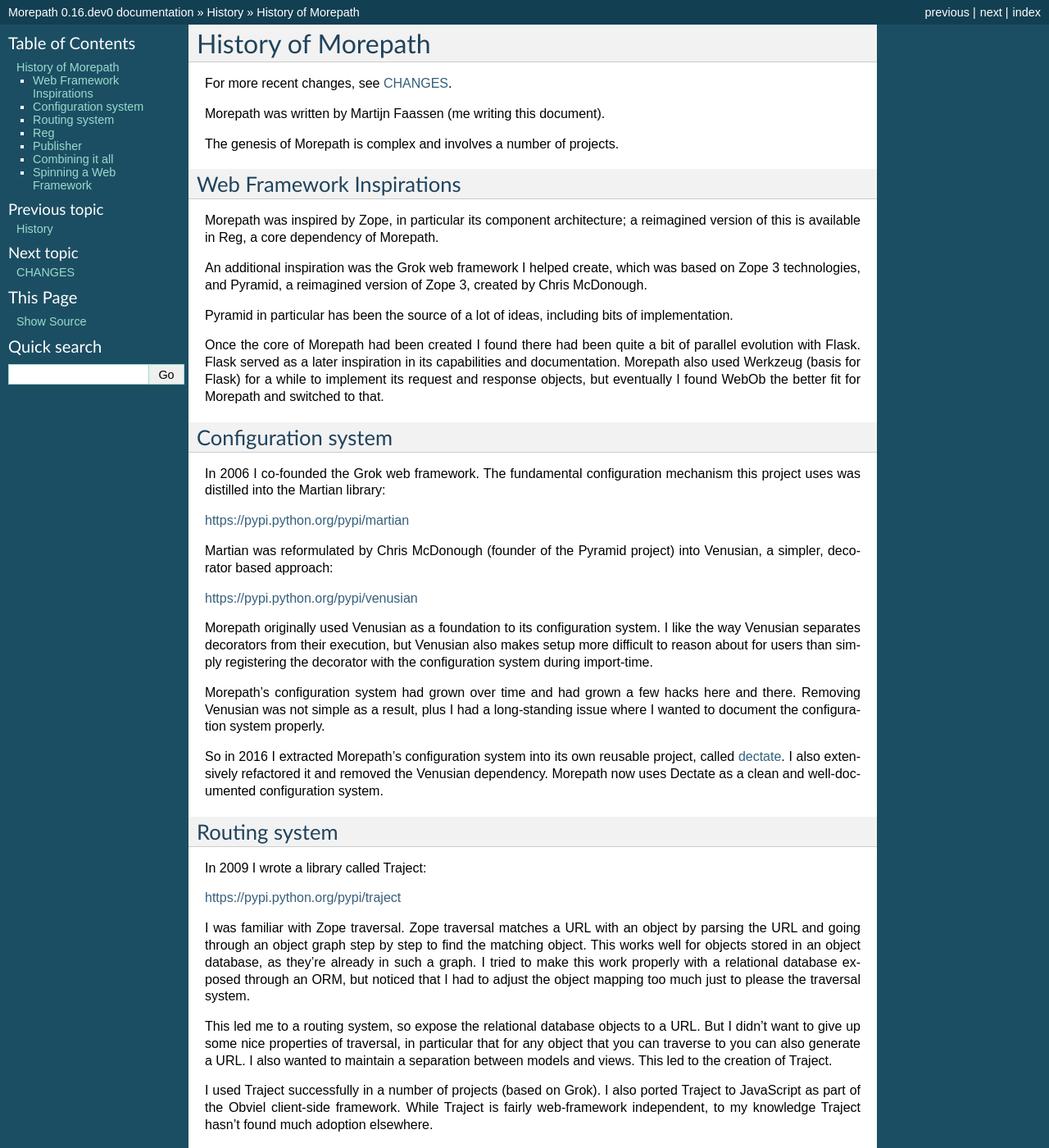
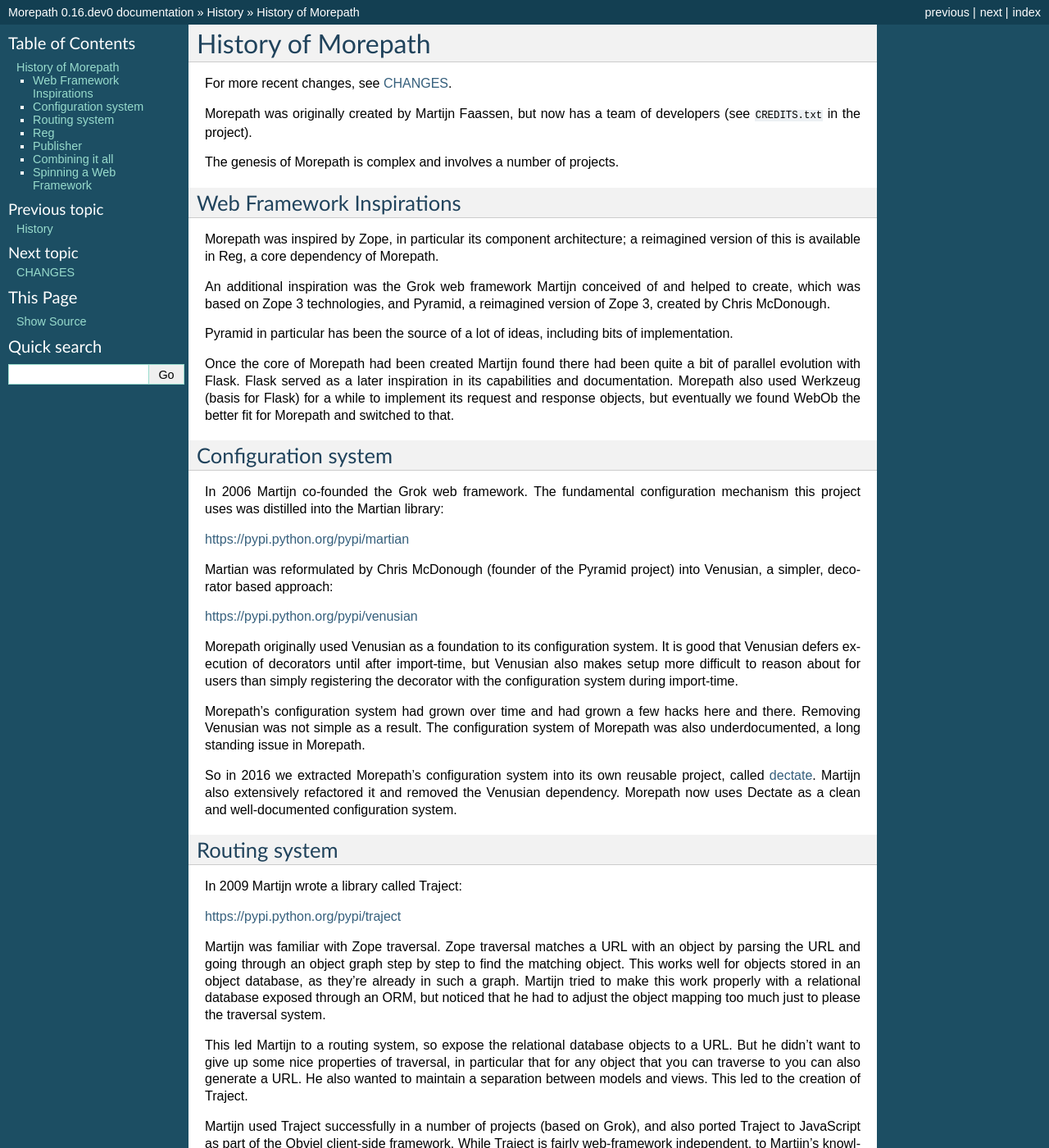
Before and after one commit to morepath/morepath, a Sphinx documentation site: the page built from doc/history.rst, in a window 1280 px wide and 1400 px high. Shown: the whole window at 82% size. Built offline with Sphinx 7.4.7, drawn with Linux system fonts in a browser that asks for light colours; some of the changed text lies outside the part shown.

Commit message:
Third-personify, and update with recent big changes.

```diff
--- a/doc/history.rst
+++ b/doc/history.rst
@@ -3,7 +3,8 @@
 
 For more recent changes, see :doc:`changes`.
 
-Morepath was written by Martijn Faassen (me writing this document).
+Morepath was originally created by Martijn Faassen, but now has a team
+of developers (see ``CREDITS.txt`` in the project).
 
 The genesis of Morepath is complex and involves a number of projects.
 
@@ -14,24 +15,24 @@
 architecture; a reimagined version of this is available in Reg, a core
 dependency of Morepath.
 
-An additional inspiration was the Grok web framework I helped create,
-which was based on Zope 3 technologies, and Pyramid, a reimagined
-version of Zope 3, created by Chris McDonough.
+An additional inspiration was the Grok web framework Martijn conceived
+of and helped to create, which was based on Zope 3 technologies, and
+Pyramid, a reimagined version of Zope 3, created by Chris McDonough.
 
 Pyramid in particular has been the source of a lot of ideas, including
 bits of implementation.
 
-Once the core of Morepath had been created I found there had been
-quite a bit of parallel evolution with Flask. Flask served as a later
-inspiration in its capabilities and documentation. Morepath also used
-Werkzeug (basis for Flask) for a while to implement its request and
-response objects, but eventually I found WebOb the better fit for
+Once the core of Morepath had been created Martijn found there had
+been quite a bit of parallel evolution with Flask. Flask served as a
+later inspiration in its capabilities and documentation. Morepath also
+used Werkzeug (basis for Flask) for a while to implement its request
+and response objects, but eventually we found WebOb the better fit for
 Morepath and switched to that.
 
 Configuration system
 --------------------
 
-In 2006 I co-founded the Grok web framework. The fundamental
+In 2006 Martijn co-founded the Grok web framework. The fundamental
 configuration mechanism this project uses was distilled into the
 Martian library:
 
@@ -43,48 +44,50 @@
 https://pypi.python.org/pypi/venusian
 
 Morepath originally used Venusian as a foundation to its configuration
-system. I like the way Venusian separates decorators from their
-execution, but Venusian also makes setup more difficult to reason
-about for users than simply registering the decorator with the configuration
-system during import-time.
+system. It is good that Venusian defers execution of decorators until
+after import-time, but Venusian also makes setup more difficult to
+reason about for users than simply registering the decorator with the
+configuration system during import-time.
 
 Morepath's configuration system had grown over time and had grown a
 few hacks here and there. Removing Venusian was not simple as a
-result, plus I had a long-standing issue where I wanted to document
-the configuration system properly.
+result. The configuration system of Morepath was also underdocumented,
+a long standing issue in Morepath.
 
-So in 2016 I extracted Morepath's configuration system into its own
-reusable project, called `dectate`_. I also extensively refactored it
-and removed the Venusian dependency. Morepath now uses Dectate as a
-clean and well-documented configuration system.
+So in 2016 we extracted Morepath's configuration system into its
+own reusable project, called `dectate`_. Martijn also extensively
+refactored it and removed the Venusian dependency. Morepath now uses
+Dectate as a clean and well-documented configuration system.
 
 .. _dectate: http://dectate.readthedocs.org
 
 Routing system
 --------------
 
-In 2009 I wrote a library called Traject:
+In 2009 Martijn wrote a library called Traject:
 
 https://pypi.python.org/pypi/traject
 
-I was familiar with Zope traversal. Zope traversal matches a URL with
-an object by parsing the URL and going through an object graph step by
-step to find the matching object. This works well for objects stored
-in an object database, as they're already in such a graph. I tried to
-make this work properly with a relational database exposed through an
-ORM, but noticed that I had to adjust the object mapping too much just
-to please the traversal system.
+Martijn was familiar with Zope traversal. Zope traversal matches a URL
+with an object by parsing the URL and going through an object graph
+step by step to find the matching object. This works well for objects
+stored in an object database, as they're already in such a
+graph. Martijn tried to make this work properly with a relational
+database exposed through an ORM, but noticed that he had to adjust the
+object mapping too much just to please the traversal system.
 
-This led me to a routing system, so expose the relational database
-objects to a URL. But I didn't want to give up some nice properties of
-traversal, in particular that for any object that you can traverse to
-you can also generate a URL. I also wanted to maintain a separation
-between models and views. This led to the creation of Traject.
+This led Martijn to a routing system, so expose the relational
+database objects to a URL. But he didn't want to give up some nice
+properties of traversal, in particular that for any object that you
+can traverse to you can also generate a URL. He also wanted to
+maintain a separation between models and views. This led to the
+creation of Traject.
 
-I used Traject successfully in a number of projects (based on Grok). I
-also ported Traject to JavaScript as part of the Obviel client-side
-framework. While Traject is fairly web-framework independent, to my
-knowledge Traject hasn't found much adoption elsewhere.
+Martijn used Traject successfully in a number of projects (based on
+Grok), and also ported Traject to JavaScript as part of the Obviel
+client-side framework. While Traject is fairly web-framework
+independent, to Martijn's knowledge Traject hasn't found much adoption
+elsewhere.
 
 Morepath contains a further evolution of the Traject concept (though
 not the Traject library directly).
@@ -92,12 +95,18 @@
 Reg
 ---
 
-In early 2010 I started the iface project with Thomas Lotze. In 2012 I
-started the Crom project. Finally I combined them into the Comparch
-project in 2013. I then renamed Comparch to Reg, and finally
-`converted Reg to a generic function implementation`_.
+In early 2010 Martijn started the iface project with Thomas Lotze. In
+2012 Martijn started the Crom project. Finally he combined them into
+the Comparch project in 2013. He then renamed Comparch to Reg, and
+finally `converted Reg to a generic function implementation`_.
 
 .. _`converted Reg to a generic function implementation`: http://blog.startifact.com/posts/reg-now-with-more-generic.html
+
+In late 2014 there was another major change in Reg, when Martijn
+generalized it into a predicate dispatch implementation. In the summer
+of 2016 Stefano Taschini had a bunch of good ideas and we managed to
+simplify Reg's implementation and got rid of its implicitness by
+introducing dispatch methods.
 
 See `Reg's history section`_ for more information on its history. The
 Reg project provides the fundamental registries that Morepath builds
@@ -108,17 +117,17 @@
 Publisher
 ---------
 
-In 2010 I wrote a system called Dawnlight:
+In 2010 Martijn wrote a system called Dawnlight:
 
 https://bitbucket.org/faassen/dawnlight
 
 It was the core of an object publishing system with a system to find a
 model and a view for that model, based on a path. It used some
-concepts I'd learned while implementing Traject (a URL path can be
-seen as a stack that's being consumed), and it was intended to be easy
-to plug in Traject. I didn't use Dawnlight myself, but it was adopted
-by the developers of the Cromlech web framework (Souheil Chelfouh and
-Alex Garel):
+concepts Martijn had learned while implementing Traject (a URL path
+can be seen as a stack that's being consumed), and it was intended to
+be easy to plug in Traject. Martijn didn't use Dawnlight himself, but
+it was adopted by the developers of the Cromlech web framework
+(Souheil Chelfouh and Alex Garel):
 
 http://pypi.dolmen-project.org/pypi/cromlech.dawnlight
 
@@ -128,17 +137,17 @@
 Combining it all
 ----------------
 
-In 2013 I started to work with CONTACT Software. They encouraged me to
-rethink these various topics. This led me to combine these lines of
-development into Morepath: Reg registries, decorator-based
-configuration using Venusian, and traject-style publication of models
-and resources.
+In 2013 Martijn started to work with CONTACT Software. They encouraged
+me to rethink these various topics. This led Martijn to combine these
+lines of development into Morepath: Reg registries, decorator-based
+configuration, and traject-style publication of models and resources.
 
 Spinning a Web Framework
 ------------------------
 
-In the fall of 2013 I gave a keynote speech at PyCon DE about the creative
-processes behind Morepath, called "Spinning a Web Framework":
+In the fall of 2013 Martijn gave a keynote speech at PyCon DE about
+the creative processes behind Morepath, called "Spinning a Web
+Framework":
 
 .. raw:: html
 
```
